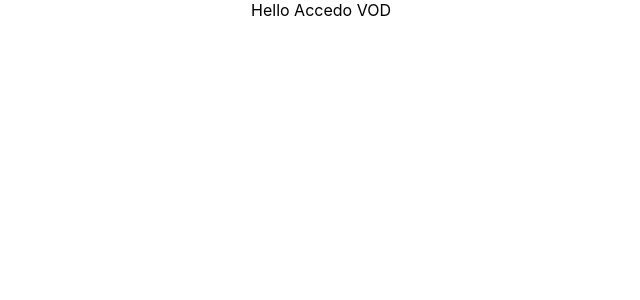
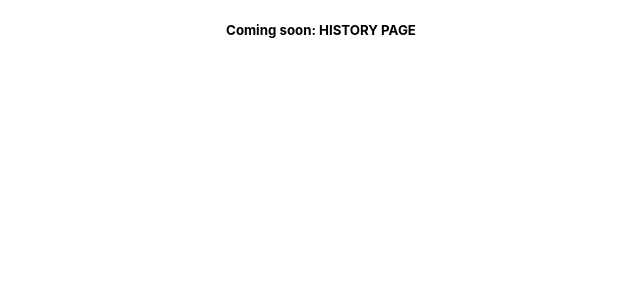
Before and after one commit to anandamohanram/vod-app, a React (Create React App) app: page /history in a window 1280 px wide. Shown: the top 300 px of the page, without its empty margins (319-959 px from the left). Built offline with nearby package versions, Linux system fonts and the light colour scheme.

Commit message:
add routes to home and history page

```diff
--- a/package.json
+++ b/package.json
@@ -5,6 +5,7 @@
   "dependencies": {
     "react": "^16.8.6",
     "react-dom": "^16.8.6",
+    "react-router-dom": "^5.0.0",
     "react-scripts": "3.0.0"
   },
   "scripts": {
--- a/src/App.js
+++ b/src/App.js
@@ -1,10 +1,11 @@
 import React from 'react';
 import './App.css';
+import Routes from './router/routes';
 
 function App() {
   return (
     <div className="App">
-      Hello Accedo VOD
+    <Routes />
     </div>
   );
 }
--- /dev/null
+++ b/src/containers/historyPage/HistoryPage.js
@@ -0,0 +1,13 @@
+import React, { Component } from 'react'
+
+export class HistoryPage extends Component {
+  render() {
+    return (
+      <div>
+        <h5><center>Coming soon: HISTORY PAGE </center></h5>
+      </div>
+    )
+  }
+}
+
+export default HistoryPage
--- a/src/containers/homePage/HomePage.js
+++ b/src/containers/homePage/HomePage.js
@@ -4,7 +4,7 @@
   render() {
     return (
       <div>
-
+        HomePage
       </div>
     )
   }
--- /dev/null
+++ b/src/router/routes.js
@@ -0,0 +1,19 @@
+import React, { Component } from "react";
+import { BrowserRouter, Switch, Route } from "react-router-dom";
+import HistoryPage from "../containers/historyPage/HistoryPage";
+import HomePage from "../containers/homePage/HomePage";
+
+export class Routes extends Component {
+  render() {
+    return (
+      <BrowserRouter>
+        <Switch>
+          <Route exact path="/" component={HomePage} />
+          <Route exact path="/history" component={HistoryPage} />
+        </Switch>
+      </BrowserRouter>
+    );
+  }
+}
+
+export default Routes;
```
Also changed, not shown: 1 other file (tests, documents, lock files or other folders).
